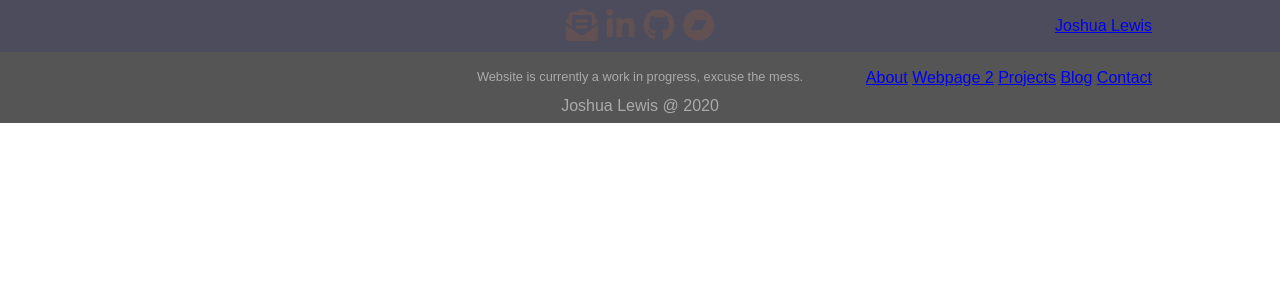
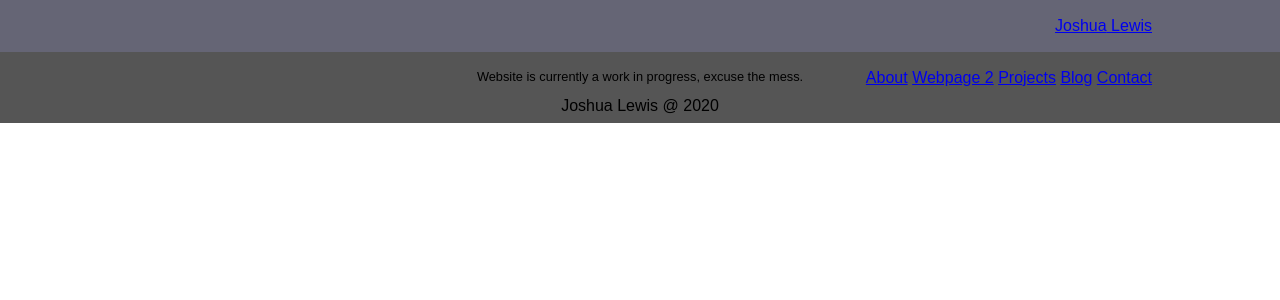
Before and after one commit to Yigurn/yigurn.github.io, a Jekyll site: the page built from index.html, in a window 1280 px wide. Shown: the top 300 px of the page. Built offline with Jekyll 4.4.1, drawn with Linux system fonts in a browser that asks for light colours.

Commit message:
Update main.css

```diff
--- a/css/main.css
+++ b/css/main.css
@@ -15,7 +15,7 @@
 /* Header */
 header {
 	top: 0;
-	background: rgba(75, 75, 93, 0.85);
+	background: #656575;
 	color: #fff;
 	height: 3.25em;
 	line-height: 3.25em;
@@ -72,14 +72,14 @@
 
 /* Footer */
 footer {
-	color: rgba(255, 255, 255, 0.5);
+	background: #656575;
 	padding: 0.5em;
 	background: #555;
 	text-align: center;
 }
 
 footer .footer-links {
-	 font-size: 2em;
+	font-size: 2em;
  	padding: 0 0;
 	margin: 0 0 0.75em 0;
 }
```
